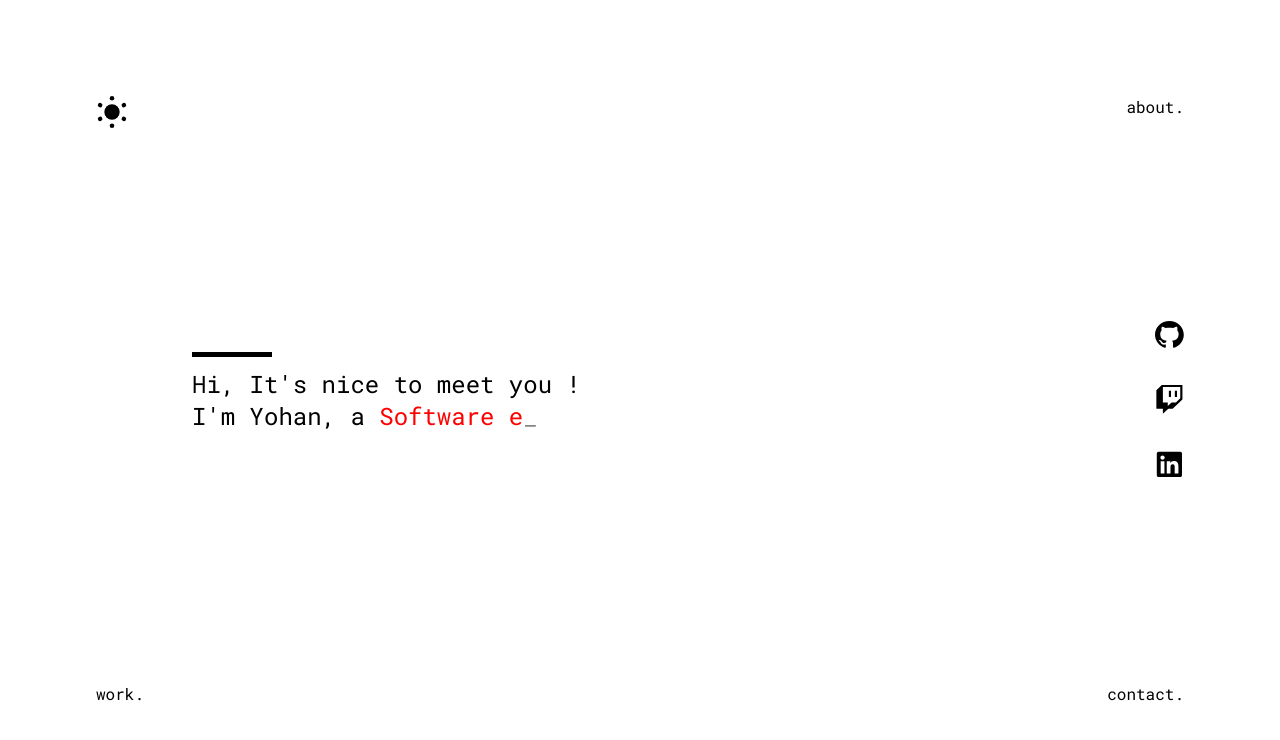
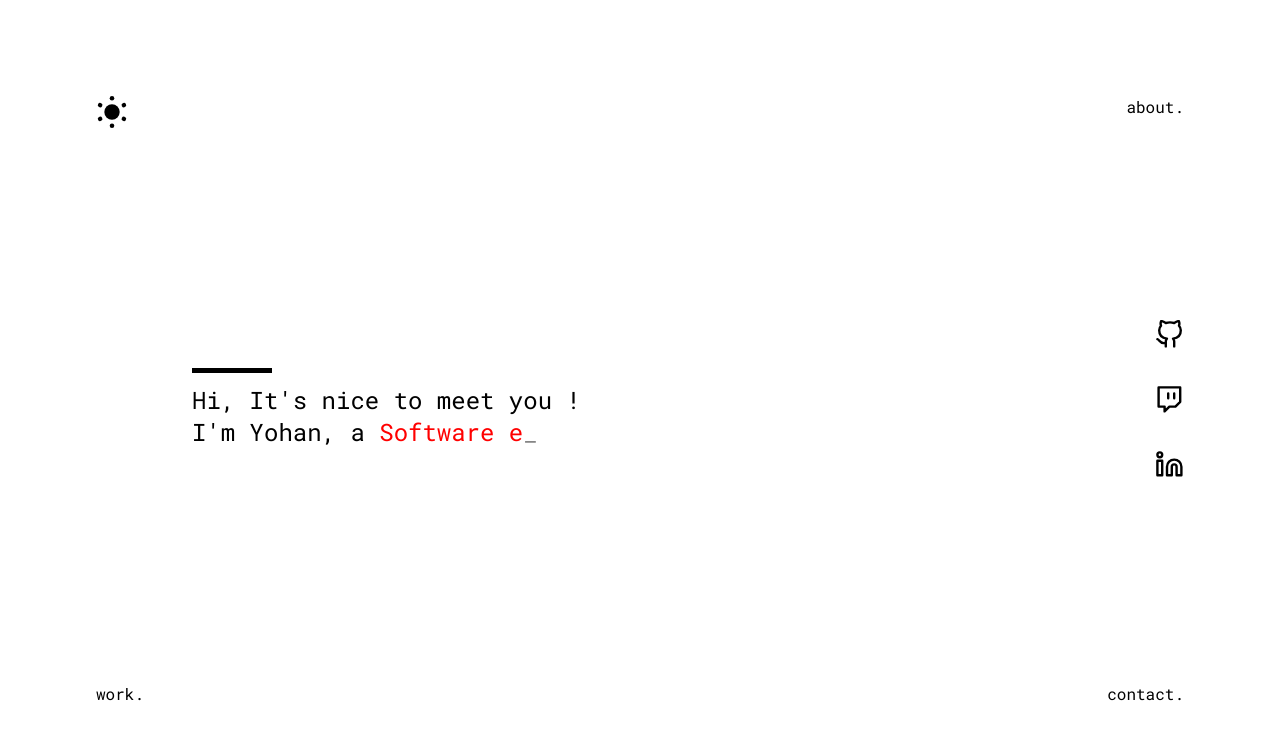
Before and after one commit to YohanTz/personal-website, a Gatsby site: page / in a window 1280 px wide. Built offline with nearby package versions, Linux system fonts and the light colour scheme; Gatsby itself is replaced by a stand-in of ours.

Commit message:
feat: changed icons

```diff
--- a/src/components/layout/SocialIcons.tsx
+++ b/src/components/layout/SocialIcons.tsx
@@ -20,30 +20,35 @@
       <a href="https://github.com/YohanTz" target="_blank">
         <svg
           xmlns="http://www.w3.org/2000/svg"
+          role="img"
+          viewBox="0 0 24 24"
+          fill="none"
+          stroke="currentColor"
+          stroke-width="2"
+          stroke-linecap="round"
+          stroke-linejoin="round"
+          height="1.8rem"
           width="1.8rem"
-          height="1.8rem"
-          viewBox="0 0 28 26"
-          fill="none"
         >
-          <path
-            d="M14 0C6.265 0 0 5.96465 0 13.3288C0 19.2268 4.0075 24.2085 9.5725 25.9745C10.2725 26.0912 10.535 25.6913 10.535 25.3414C10.535 25.0249 10.5175 23.9752 10.5175 22.8589C7 23.4754 6.09 22.0425 5.81 21.2928C5.6525 20.9096 4.97 19.7267 4.375 19.4101C3.885 19.1602 3.185 18.5437 4.3575 18.5271C5.46 18.5104 6.2475 19.4934 6.51 19.8933C7.77 21.9092 9.7825 21.3428 10.5875 20.9929C10.71 20.1265 11.0775 19.5434 11.48 19.2102C8.365 18.8769 5.11 17.7273 5.11 12.6291C5.11 11.1795 5.6525 9.97995 6.545 9.04694C6.405 8.71372 5.915 7.34751 6.685 5.5148C6.685 5.5148 7.8575 5.16492 10.535 6.881C11.655 6.5811 12.845 6.43116 14.035 6.43116C15.225 6.43116 16.415 6.5811 17.535 6.881C20.2125 5.14826 21.385 5.5148 21.385 5.5148C22.155 7.34751 21.665 8.71372 21.525 9.04694C22.4175 9.97995 22.96 11.1629 22.96 12.6291C22.96 17.744 19.6875 18.8769 16.5725 19.2102C17.08 19.6267 17.5175 20.4264 17.5175 21.676C17.5175 23.4587 17.5 24.8916 17.5 25.3414C17.5 25.6913 17.7625 26.1078 18.4625 25.9745C21.2419 25.0815 23.6571 23.381 25.368 21.1124C27.079 18.8439 27.9995 16.1216 28 13.3288C28 5.96465 21.735 0 14 0Z"
-            fill={font_color}
-          />
+          <title>GitHub</title>
+          <path d="M9 19c-5 1.5-5-2.5-7-3m14 6v-3.87a3.37 3.37 0 0 0-.94-2.61c3.14-.35 6.44-1.54 6.44-7A5.44 5.44 0 0 0 20 4.77 5.07 5.07 0 0 0 19.91 1S18.73.65 16 2.48a13.38 13.38 0 0 0-7 0C6.27.65 5.09 1 5.09 1A5.07 5.07 0 0 0 5 4.77a5.44 5.44 0 0 0-1.5 3.78c0 5.42 3.3 6.61 6.44 7A3.37 3.37 0 0 0 9 18.13V22"></path>
         </svg>
       </a>
 
       <a href="https://www.twitch.tv/yohantz" target="_blank">
         <svg
+          stroke="currentColor"
+          fill="none"
+          stroke-width="2"
+          viewBox="0 0 24 24"
+          stroke-linecap="round"
+          stroke-linejoin="round"
+          height="1.8rem"
+          width="1.8rem"
           xmlns="http://www.w3.org/2000/svg"
-          width="1.8rem"
-          height="1.8rem"
-          viewBox="0 0 28 28"
-          fill="none"
         >
-          <path
-            d="M21.3921 5.65852H19.2795V11.6577H21.3921V5.65852ZM15.5859 5.63281H13.4733V11.6348H15.5859V5.63281ZM6.60784 0L1.32941 4.99953V23.0005H7.66386V28L12.9428 23.0005H17.1675L26.6705 14V0H6.60784ZM24.5585 13.002L20.3355 17.0007H16.1114L12.4146 20.5007V17.0007H7.66386V2.00047H24.5585V13.002Z"
-            fill={font_color}
-          />
+          <title>Twitch</title>
+          <path d="M21 2H3v16h5v4l4-4h5l4-4V2zm-10 9V7m5 4V7"></path>
         </svg>
       </a>
 
@@ -53,15 +58,20 @@
       >
         <svg
           xmlns="http://www.w3.org/2000/svg"
+          role="img"
+          viewBox="0 0 24 24"
+          fill="none"
+          stroke="currentColor"
+          stroke-width="2"
+          stroke-linecap="round"
+          stroke-linejoin="round"
+          height="1.8rem"
           width="1.8rem"
-          height="1.8rem"
-          viewBox="0 0 28 28"
-          fill={font_color}
         >
-          <path
-            d="M24.5 1.75H3.49453C2.53203 1.75 1.75 2.54297 1.75 3.51641V24.4836C1.75 25.457 2.53203 26.25 3.49453 26.25H24.5C25.4625 26.25 26.25 25.457 26.25 24.4836V3.51641C26.25 2.54297 25.4625 1.75 24.5 1.75ZM9.15469 22.75H5.52344V11.0578H9.16016V22.75H9.15469ZM7.33906 9.46094C6.17422 9.46094 5.23359 8.51484 5.23359 7.35547C5.23359 6.19609 6.17422 5.25 7.33906 5.25C8.49844 5.25 9.44453 6.19609 9.44453 7.35547C9.44453 8.52031 8.50391 9.46094 7.33906 9.46094V9.46094ZM22.7664 22.75H19.1352V17.0625C19.1352 15.7063 19.1078 13.9617 17.2484 13.9617C15.3562 13.9617 15.0664 15.4383 15.0664 16.9641V22.75H11.4352V11.0578H14.9188V12.6547H14.968C15.4547 11.7359 16.6414 10.768 18.4078 10.768C22.0828 10.768 22.7664 13.1906 22.7664 16.3406V22.75V22.75Z"
-            fill={font_color}
-          />
+          <title>LinkedIn</title>
+          <path d="M16 8a6 6 0 0 1 6 6v7h-4v-7a2 2 0 0 0-2-2 2 2 0 0 0-2 2v7h-4v-7a6 6 0 0 1 6-6z"></path>
+          <rect x="2" y="9" width="4" height="12"></rect>
+          <circle cx="4" cy="4" r="2"></circle>
         </svg>
       </a>
     </Container>
--- a/src/components/layout/layout.css
+++ b/src/components/layout/layout.css
@@ -2,6 +2,7 @@
 
 :root {
   --primary-font: "Roboto Mono", monospace;
+  /* --primary-color: #64ffda; */
   --primary-color: #ff0000;
   --primary-color-selection: #ff000060;
   --nav-padding: min(8vw, 6rem);
--- a/src/pages/index.tsx
+++ b/src/pages/index.tsx
@@ -109,6 +109,7 @@
           <Paragraph initial="initial" animate="animate" variants={variants}>
             Hi, It's nice to meet you !
             <br />
+            <div style={{ position: "absolute" }}>
               I'm Yohan, a{" "}
               <TypingText>
                 {PHRASES[currentPhraseIndexRef.current].substring(
@@ -117,6 +118,7 @@
                 )}
                 <div style={{ display: "inline", color: "#858585" }}>_</div>
               </TypingText>
+            </div>
           </Paragraph>
         </AnimatePresence>
       </Container>
```
Also changed, not shown: src/pages/404.js (+10 -9 lines). Lines whose indentation alone changed are shown as unchanged.
